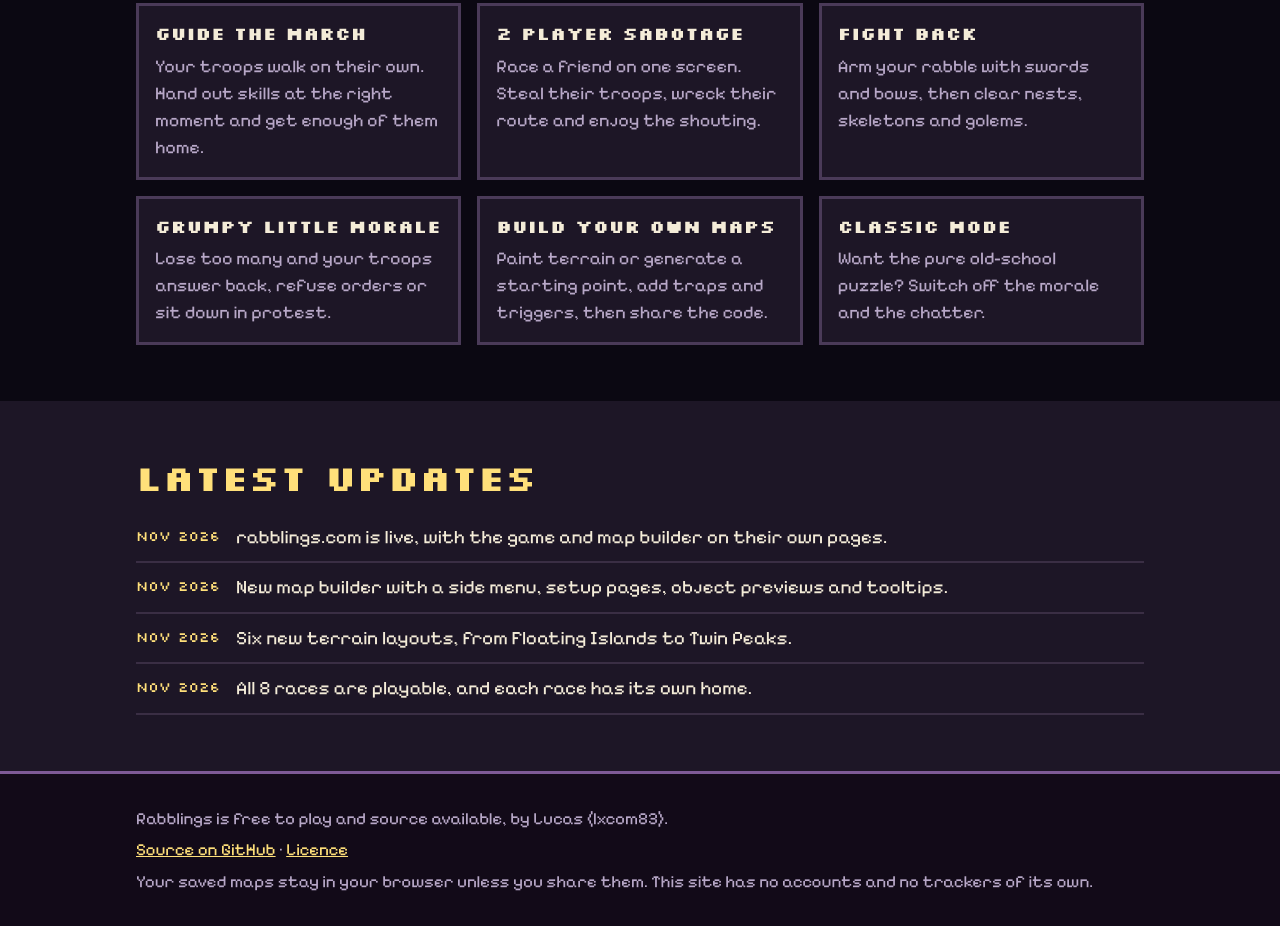
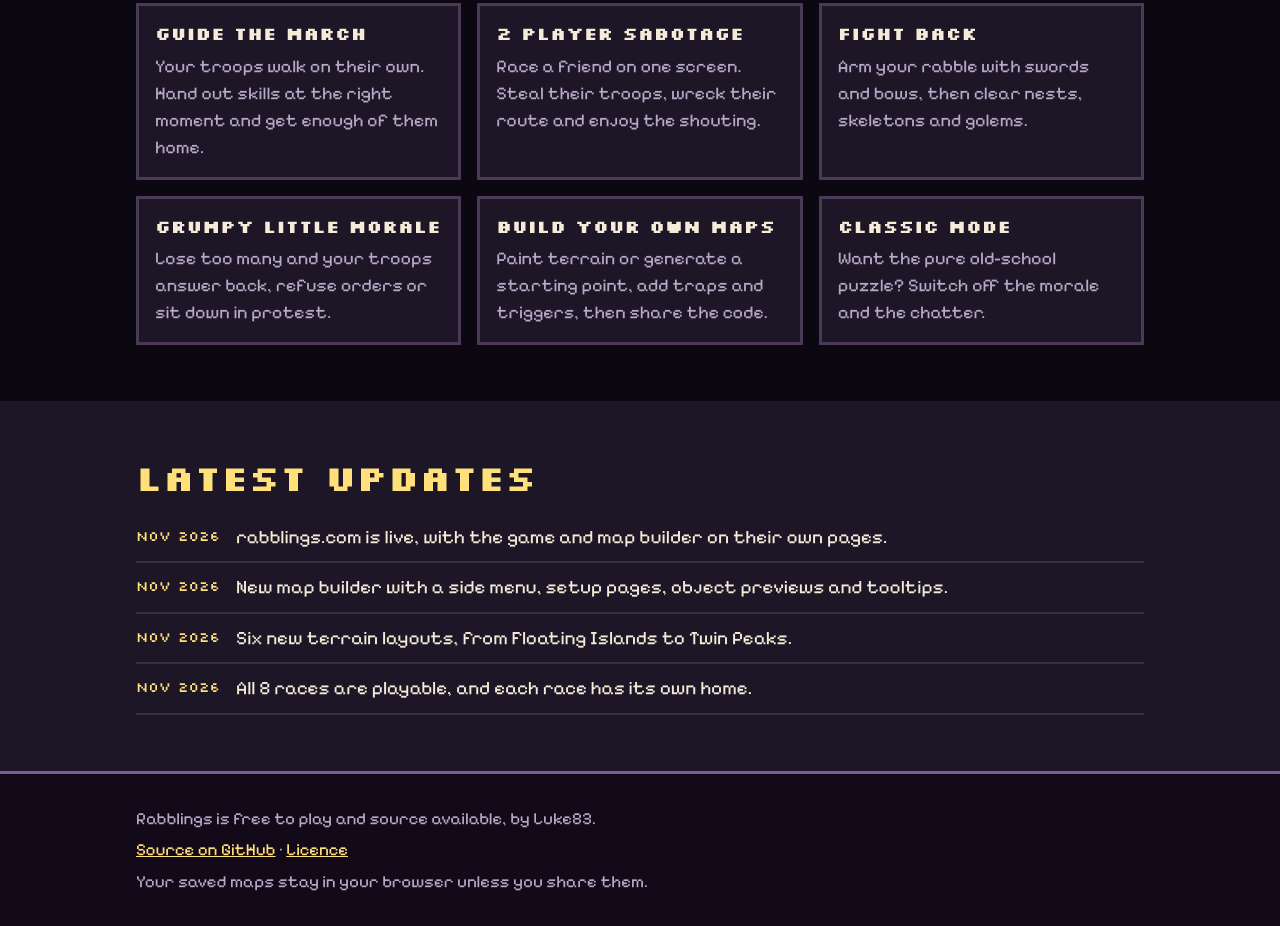
Before and after one commit to lxcom83/rabblings, a plain HTML site: page docs/index.html in a window 1280 px wide. Shown: the part 1499-2425 px from the top of the page. Drawn offline with Linux system fonts and the light colour scheme.

Commit message:
Add files via upload

```diff
--- a/docs/index.html
+++ b/docs/index.html
@@ -73,9 +73,9 @@
 </div></section>
 </main>
 <footer><div class="wrap">
- <p>Rabblings is free to play and source available, by Lucas (lxcom83).</p>
+ <p>Rabblings is free to play and source available, by Luke83.</p>
  <p><a href="https://github.com/lxcom83/rabblings">Source on GitHub</a> · <a href="https://github.com/lxcom83/rabblings/blob/main/LICENSE.md">Licence</a></p>
- <p>Your saved maps stay in your browser unless you share them. This site has no accounts and no trackers of its own.</p>
+ <p>Your saved maps stay in your browser unless you share them.</p>
 </div></footer>
 <script src="races.js"></script>
 <script src="site.js"></script>
```
Also changed, not shown: site/index.html (+2 -2 lines).
